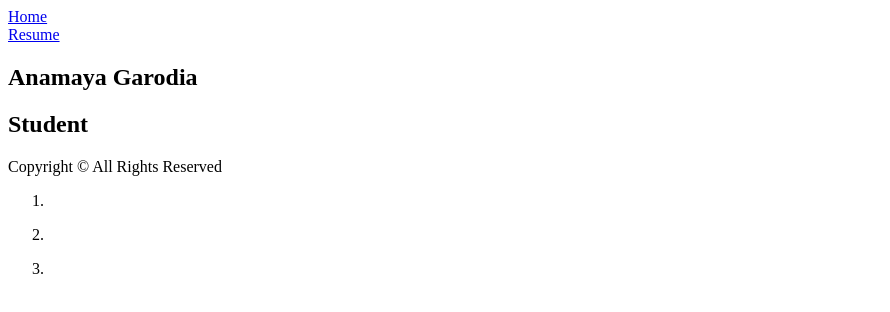
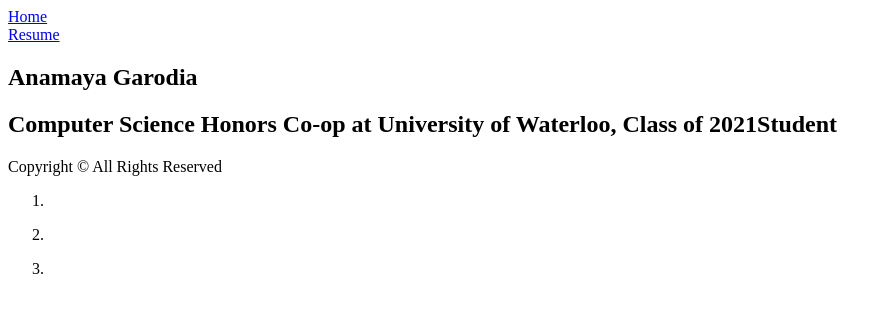
Before and after one commit to anamayagarodia/anamayagarodia.github.io, a plain HTML site: page index.html in a window 1280 px wide. Shown: the whole page, without its empty margins (0-890 px from the left). Drawn offline with Linux system fonts and the light colour scheme; some packages are replaced by stand-ins of ours; a script that the page names is missing.

Commit message:
Update index.html

```diff
--- a/index.html
+++ b/index.html
@@ -97,7 +97,7 @@ var SiteFilesMap = {"page-id1343569893637":"http://storage.googleapis.com/wzukus
                 <div>Anamaya Garodia<br></div>
             </h1>
             <h1 class="site-element" element-id="id1429001780562" element-type="freeText">
-                <div>Student<br></div>
+                <div>Computer Science Honors Co-op at University of Waterloo, Class of 2021Student<br></div>
             </h1>
         </div>
     </section>
```
